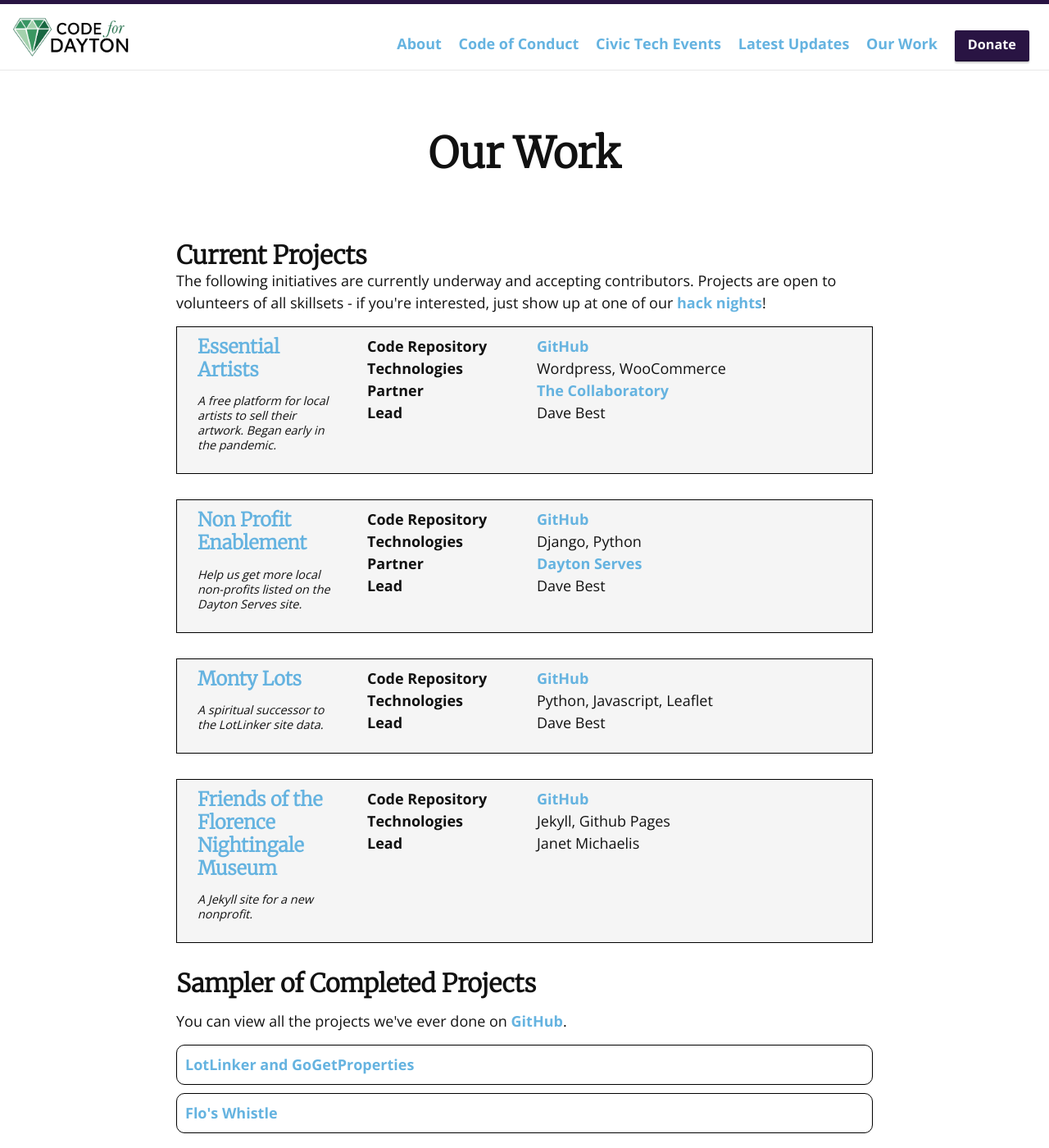
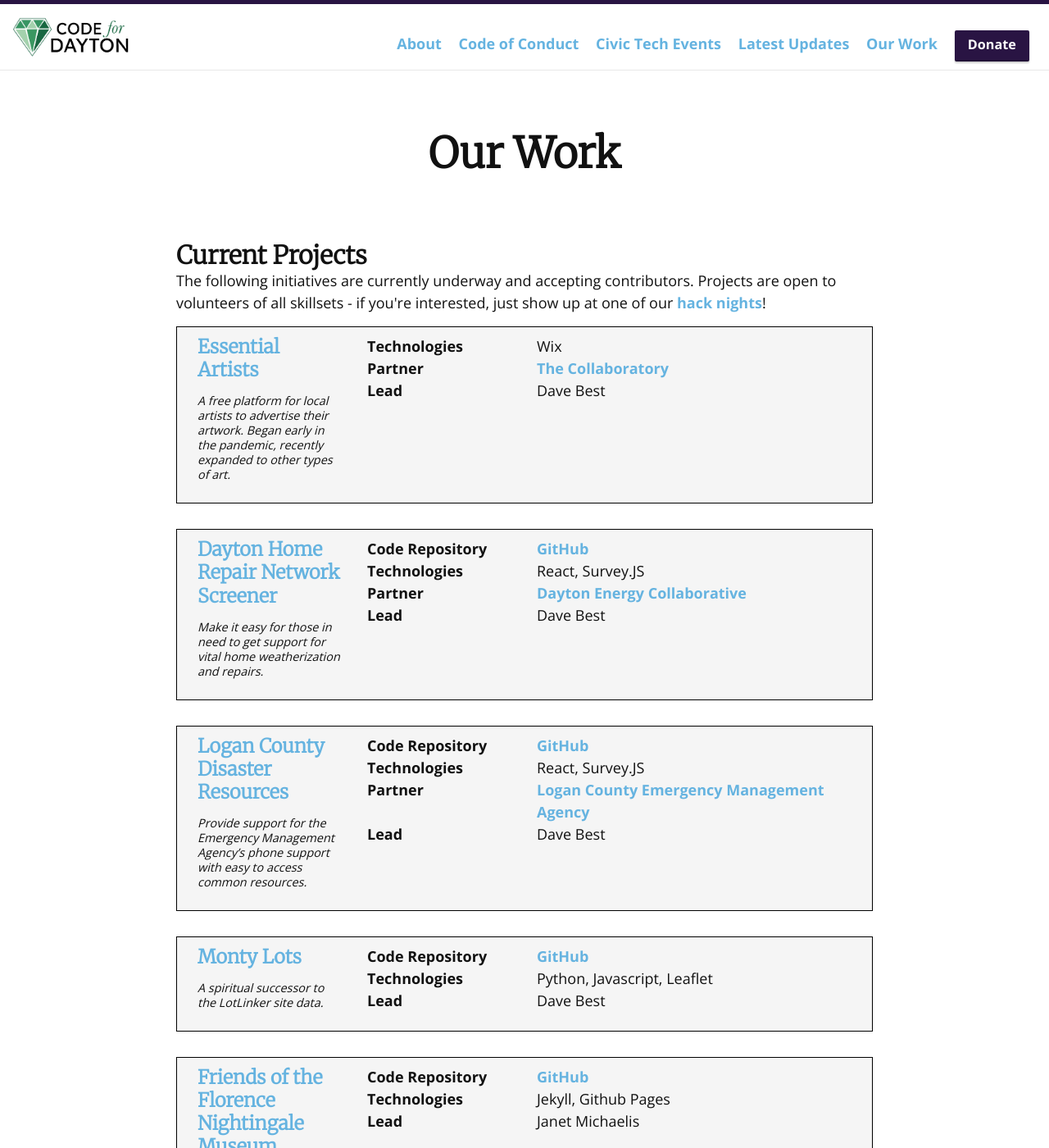
Before and after one commit to codefordayton/codefordayton.org, a Jekyll site: the page built from projects.html, in a window 1280 px wide and 1400 px high. Shown: the whole window at 82% size. Built offline with Jekyll 4.4.1, drawn with Linux system fonts in a browser that asks for light colours; nearby versions of some CDN libraries.

Commit message:
updating the projects list.

```diff
--- a/_data/projects/active.yml
+++ b/_data/projects/active.yml
@@ -1,23 +1,32 @@
 - name: Essential Artists
   elevatorPitch: >
-    A free platform for local artists to sell their artwork. Began early in the pandemic.
-  repository: https://github.com/codefordayton/essentialartists
+    A free platform for local artists to advertise their artwork. Began early in the pandemic, recently expanded to other types of art.
   url: https://essentialartistsdayton.org/
   partner:
     - name: The Collaboratory
       url: https://www.daytoncollaboratory.org
   lead: Dave Best
-  technologies: Wordpress, WooCommerce
-- name: Non Profit Enablement
+  technologies: Wix
+- name: Dayton Home Repair Network Screener
   elevatorPitch: >
-    Help us get more local non-profits listed on the Dayton Serves site.
-  repository: https://github.com/codefordayton/npverify
-  url: https://npverify.codefordayton.org/
+    Make it easy for those in need to get support for vital home weatherization and repairs.
+  repository: https://github.com/codefordayton/dhrn-screener
+  url: https://dhrn.codefordayton.org/
   partner:
-    - name: Dayton Serves
-      url: https://daytonserves.org/
+    - name: Dayton Energy Collaborative
+      url: https://daytonenergycollaborative.org/
   lead: Dave Best
-  technologies: Django, Python
+  technologies: React, Survey.JS
+- name: Logan County Disaster Resources
+  elevatorPitch: >
+    Provide support for the Emergency Management Agency's phone support with easy to access common resources.
+  repository: https://github.com/codefordayton/logancounty
+  url: https://logan.codefordayton.org/
+  partner:
+    - name: Logan County Emergency Management Agency
+      url: https://www.co.logan.oh.us/201/Emergency-Management-Agency
+  lead: Dave Best
+  technologies: React, Survey.JS
 - name: Monty Lots
   elevatorPitch: >
     A spiritual successor to the LotLinker site data.
```
